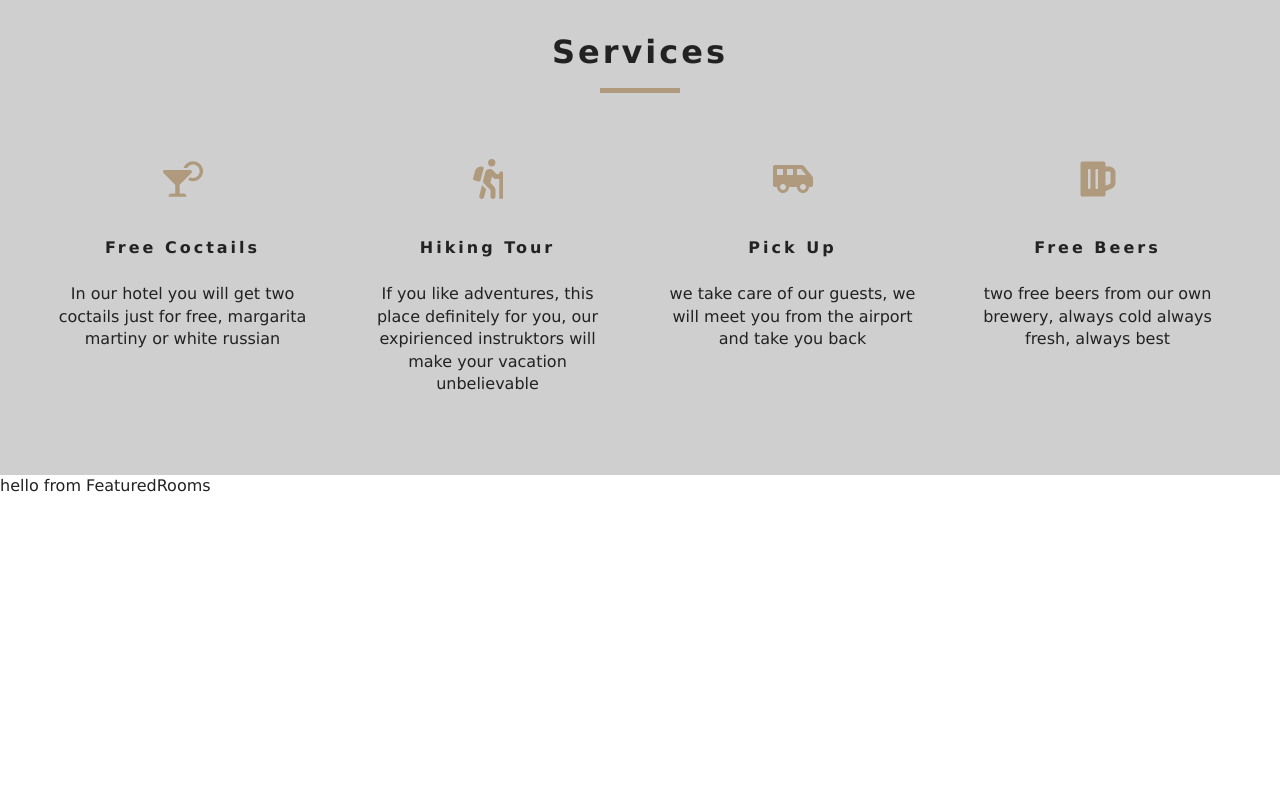
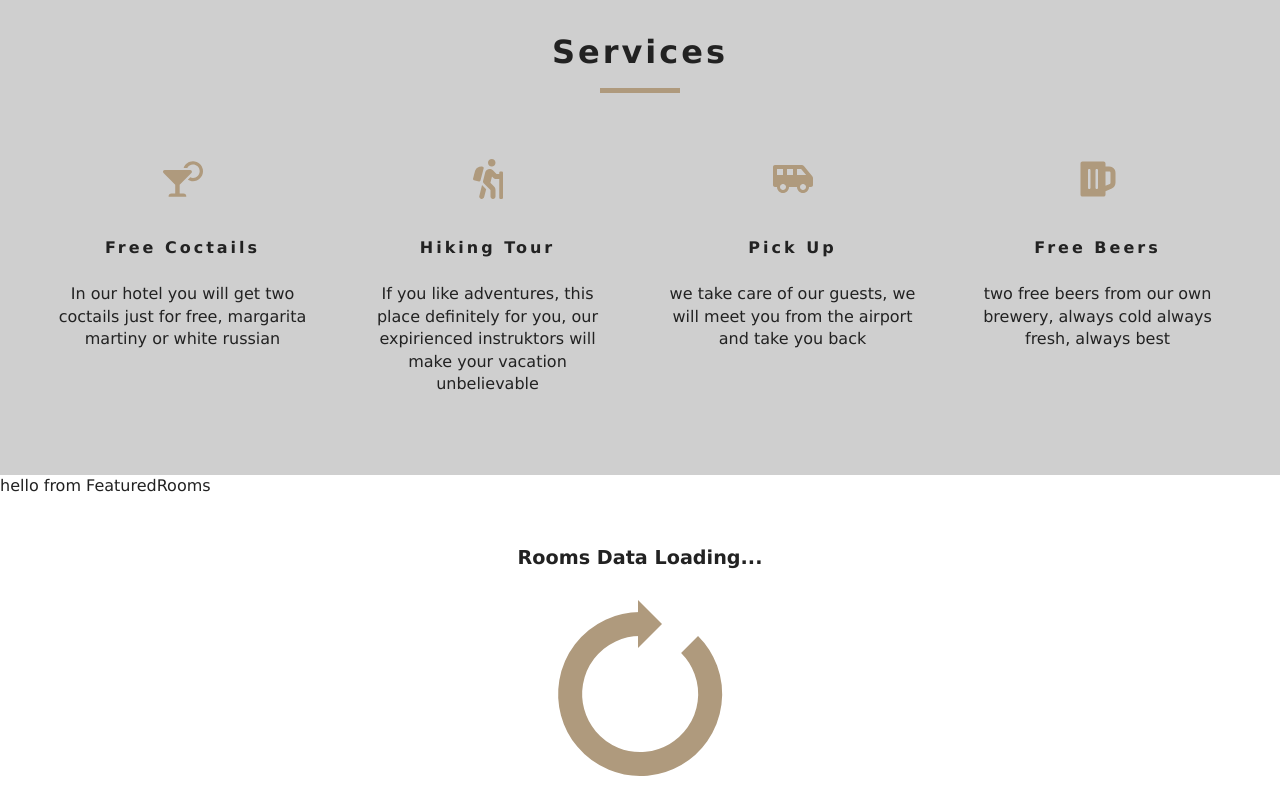
Before and after one commit to trudova/second-proj-trudova, a React (Create React App) app: page / in a window 1280 px wide. Shown: the part 848-1648 px from the top of the page. Before the commit the page ends 1346 px from the top, so only its background shows below. Built offline with nearby package versions, Linux system fonts and the light colour scheme.

Commit message:
create Loading component

```diff
--- a/src/components/FeaturedRooms.js
+++ b/src/components/FeaturedRooms.js
@@ -1,5 +1,6 @@
 import React, { Component } from 'react'
 import {RoomContext} from '../context'
+import Loading from './Loading'
 export default class FeaturedRooms extends Component {
     static contextType = RoomContext;
     render() {
@@ -7,6 +8,7 @@ export default class FeaturedRooms extends Component {
         return (
             <div>
                 hello from FeaturedRooms
+                <Loading/>
             </div>
         )
     }
--- /dev/null
+++ b/src/components/Loading.js
@@ -0,0 +1,10 @@
+import React from 'react'
+import loadingGif from'../images/gif/loading-arrow.gif'
+export default function Loading() {
+    return (
+        <div className='loading'>
+            <h4>rooms data loading... </h4>
+            <img src={loadingGif} alt='loading process'/>
+        </div>
+    )
+}
```
